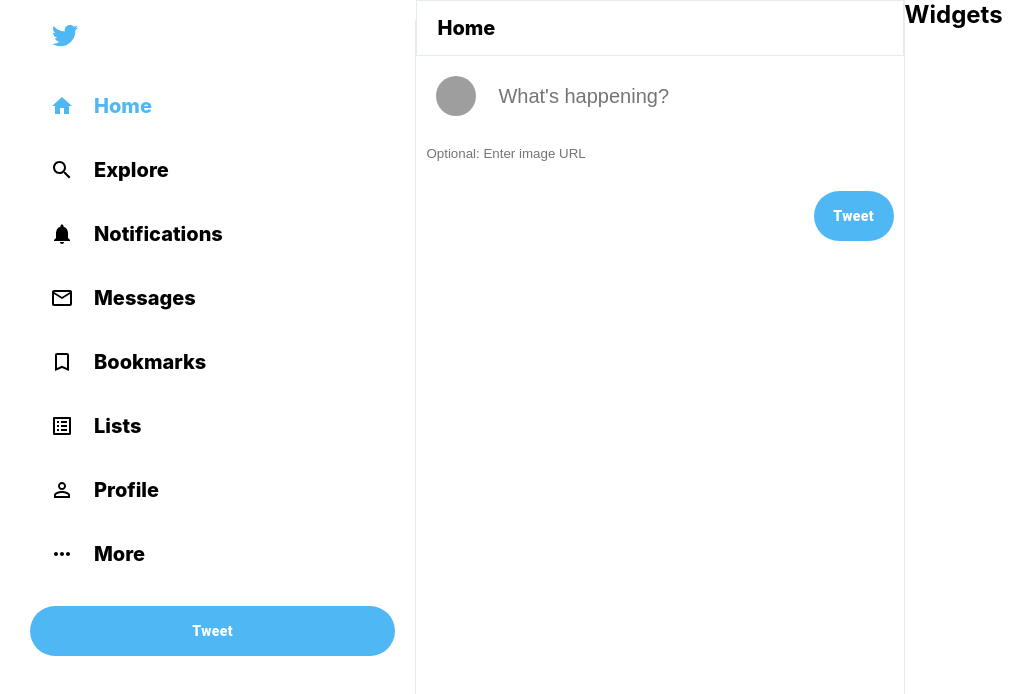
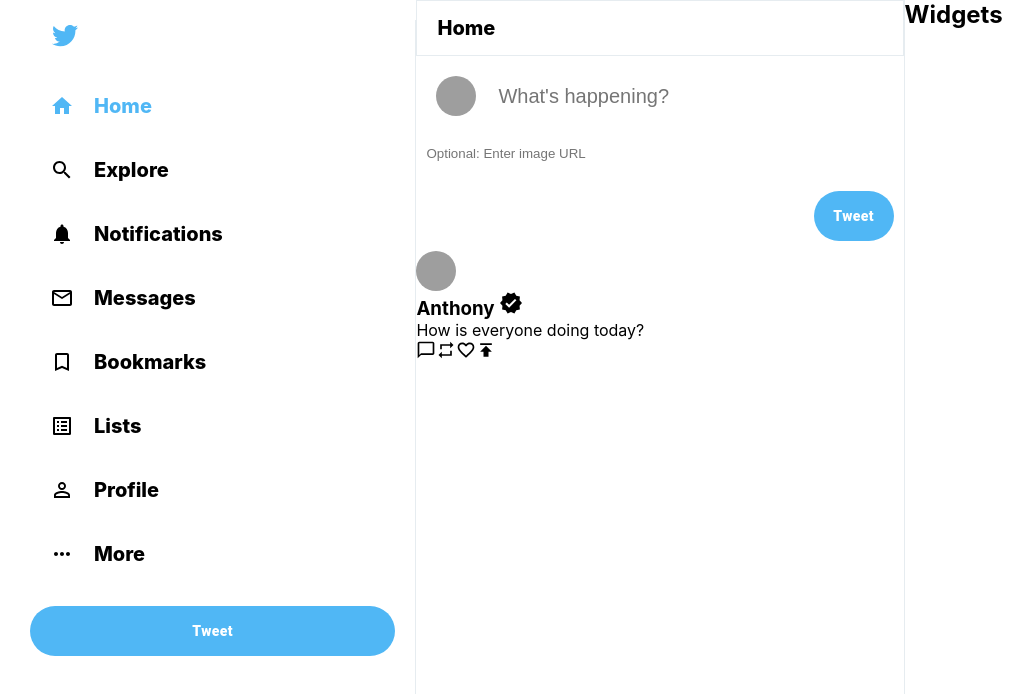
Before and after one commit to AntRod18/twitter-clone, a React (Create React App) app in the folder twitter-frontend/: page / in a window 1280 px wide. Shown: the top 694 px of the page, without its empty margins (0-1035 px from the left). Built offline with nearby package versions, Linux system fonts and the light colour scheme; grey boxes are pictures that could not be loaded.

Commit message:
create post component and add icons from material ui

```diff
--- a/twitter-frontend/src/Feed.js
+++ b/twitter-frontend/src/Feed.js
@@ -1,6 +1,7 @@
 import React from 'react';
 import './Feed.css';
 import TweetBox from './TweetBox';
+import Post from './Post'
 
 function Feed() {
     return (
@@ -10,6 +11,7 @@
                 <h2>Home</h2>
             </div>
             <TweetBox />
+            <Post />
 
         </div>
     )
--- /dev/null
+++ b/twitter-frontend/src/Post.js
@@ -0,0 +1,42 @@
+import React from 'react'
+import './Post.css'
+import { Avatar } from "@material-ui/core"
+import VerifiedIcon from '@mui/icons-material/Verified';
+import ChatBubbleOutlineIcon from '@mui/icons-material/ChatBubbleOutline';
+import RepeatIcon from '@mui/icons-material/Repeat';
+import FavoriteBorderIcon from '@mui/icons-material/FavoriteBorder';
+import PublishIcon from '@mui/icons-material/Publish';
+
+function Post({displayName, userName, verified, text, image, avatar}) {
+    return (
+        <div className="post">
+            <div className="post_avatar">
+                <Avatar src="https://media.comicbook.com/2021/04/my-hero-academia-308-spoilers-izuku-deku-ofa-full-powers-reveale-1264224.jpeg?auto=webp&width=1200&height=669&crop=1200:669,smart" />
+            </div>
+            <div className="post__body">
+                <div className="post__header">
+                    <div className="post__headerText">
+                        <h3>
+                            Anthony <span>
+                                <VerifiedIcon className="post__badge"/>
+                            </span>
+                        </h3>
+                    </div>
+                    <div className="post__headerDescription">
+                        <p>
+                            How is everyone doing today?
+                        </p>
+                    </div>
+                </div>
+                <div className="post__footer">
+                    <ChatBubbleOutlineIcon fontSize="small" />
+                    <RepeatIcon fontSize="small" />
+                    <FavoriteBorderIcon fontSize="small" />
+                    <PublishIcon fontSize="small" />
+                </div>
+            </div>
+        </div>
+    )
+}
+
+export default Post
```
Also changed, not shown: twitter-frontend/src/Post.css (added).
